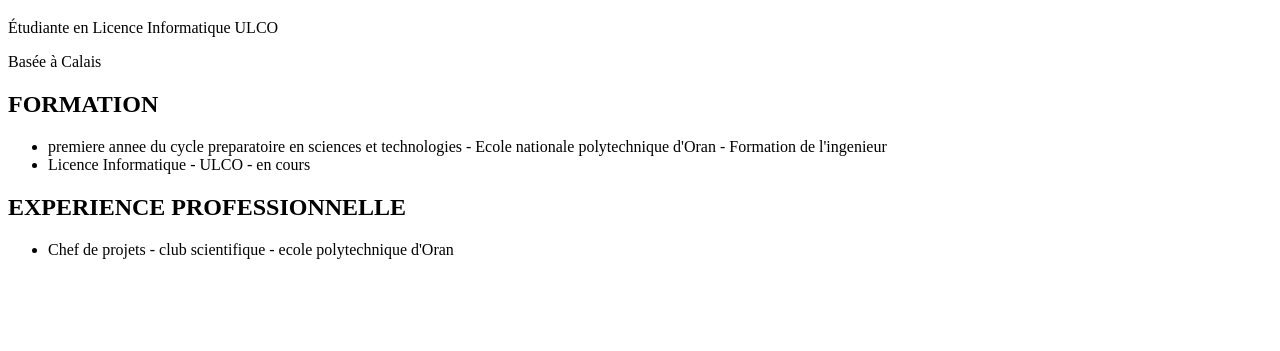
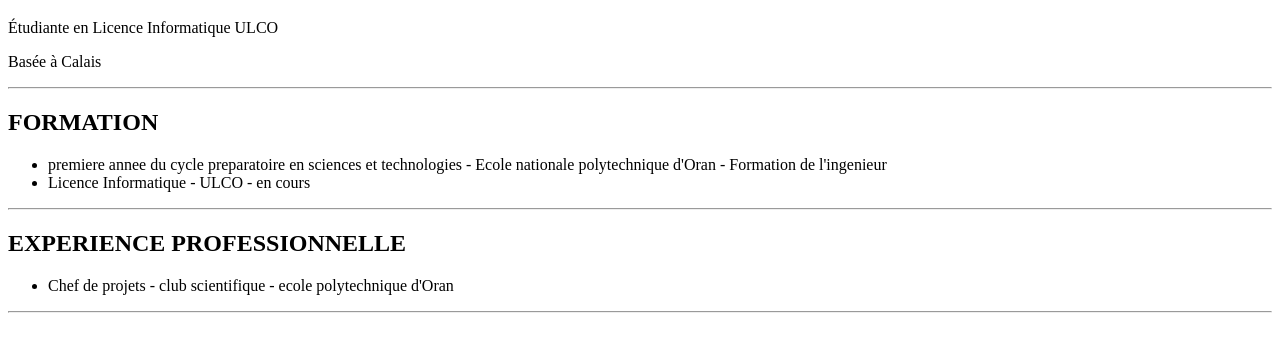
Before and after one commit to Madstam/index, a plain HTML site: page index.html in a window 1280 px wide. Shown: the part 61-412 px from the top of the page. Drawn offline with Linux system fonts and the light colour scheme.

Commit message:
Add files via upload

```diff
--- a/index.html
+++ b/index.html
@@ -11,6 +11,7 @@
     <p>Étudiante en Licence Informatique ULCO</p>
     <p>Basée à Calais</p>
   </header>
+ <hr>
   <main>
     <section>
   <h2> FORMATION</h2>
@@ -19,6 +20,7 @@
     <li>Licence Informatique - ULCO - en cours </li>
   </ul>
   </section>
+  <hr>
   <section>
   <h2>EXPERIENCE PROFESSIONNELLE</h2>
   <ul>
@@ -26,5 +28,9 @@
   </ul>
   </section>
   </main>
+  <hr>
+  <footer>
+
+  </footer>
 </body>
 </html>
```
